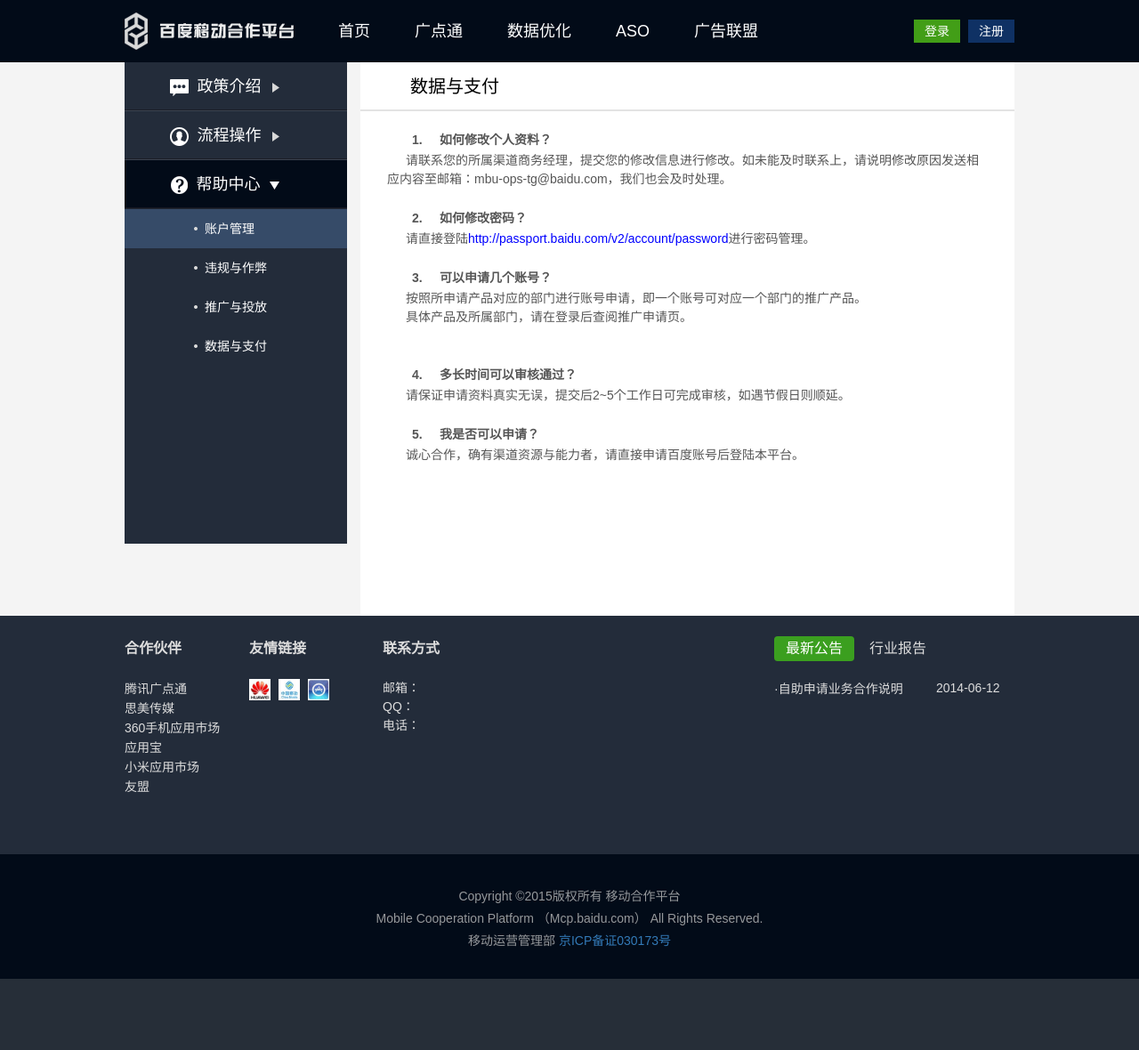
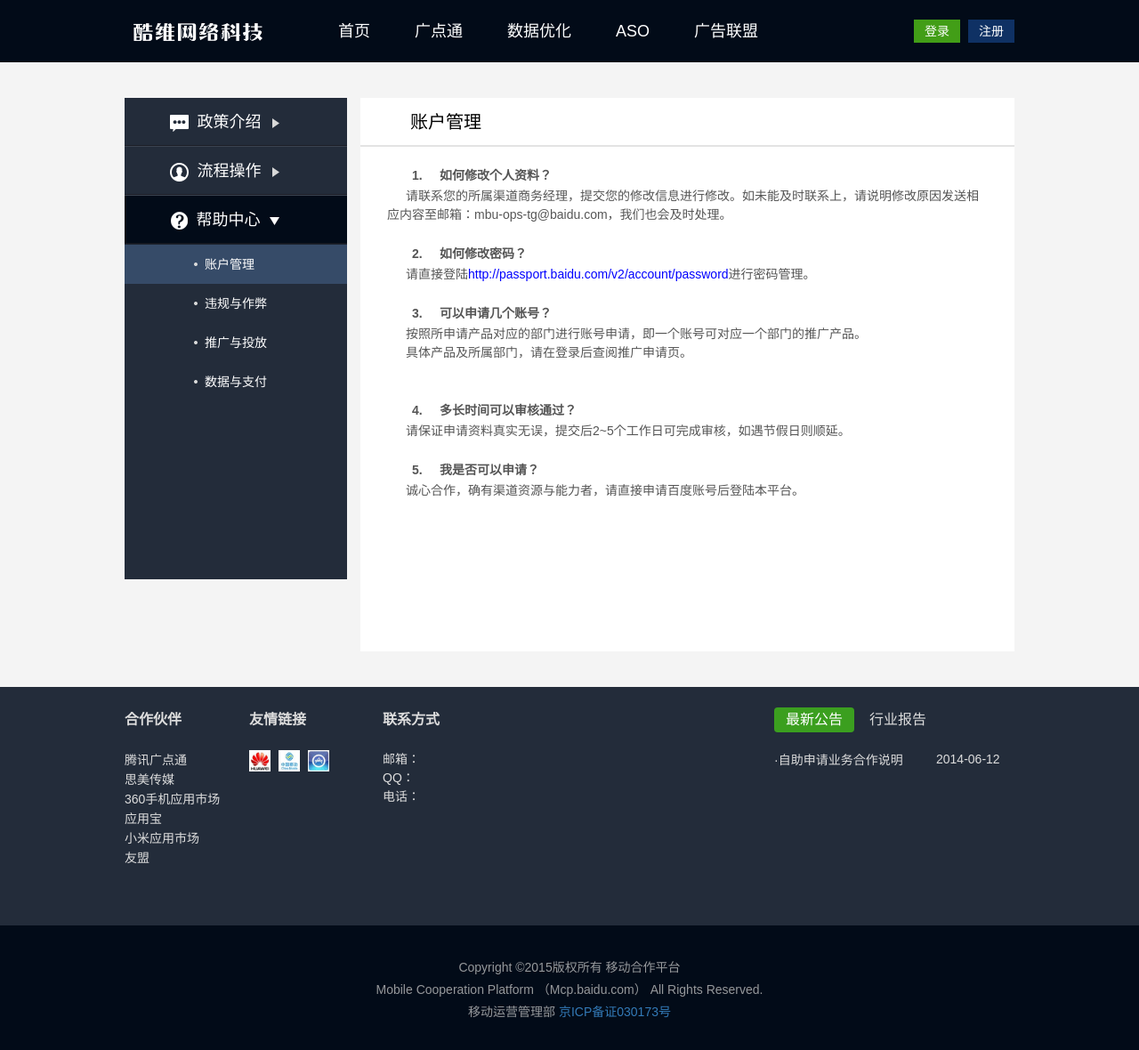
Before and after one commit to zhouxiaohui0327/Mobile-platform, a PHP site: page /account.php in a window 1280 px wide. Shown: the whole page at 89% size. Before the commit the page ends 1100 px from the top, so only its background shows below. Run offline with PHP 8.4, Linux system fonts and the light colour scheme.

Commit message:
logo change

```diff
--- a/account.php
+++ b/account.php
@@ -15,7 +15,7 @@
 <?php
 include "header.php";
 ?>
-<div class="pay-body container-fluid">
+<div class="pay-body container-fluid" style="padding:40px 0">
     <div class="w-1000 container">
         <div class="list-left">
             <div class="temp">
@@ -42,7 +42,7 @@
             </div>
         </div>
         <div class="body-right bg-white">
-            <h4 class="title">数据与支付</h4>
+            <h4 class="title">账户管理</h4>
             <div class="text-body" style="padding-bottom: 170px;">
                 <h2>1.  &nbsp &nbsp    如何修改个人资料？</h2>
                 <p>请联系您的所属渠道商务经理，提交您的修改信息进行修改。如未能及时联系上，请说明修改原因发送相应内容至邮箱：mbu-ops-tg@baidu.com，我们也会及时处理。</p>
--- a/css/base.css
+++ b/css/base.css
@@ -78,7 +78,8 @@
     width:190px;
     height:70px;
     float: left;
-    background:url(../images/logo.png)left center no-repeat;
+    background:url(../images/logo_1.png)left center no-repeat;
+    background-size: 560px 30px;
 }
 .header .nav{
     display: inline-block;
--- a/text.php
+++ b/text.php
@@ -15,7 +15,7 @@
 <?php
 include "header.php";
 ?>
-<div class="pay-body container-fluid">
+<div class="pay-body container-fluid" style="padding:40px 0">
     <div class="w-1000 container">
         <div class="list-left">
             <div class="temp">
```
Also changed, not shown: images/logo_1.png (added).
